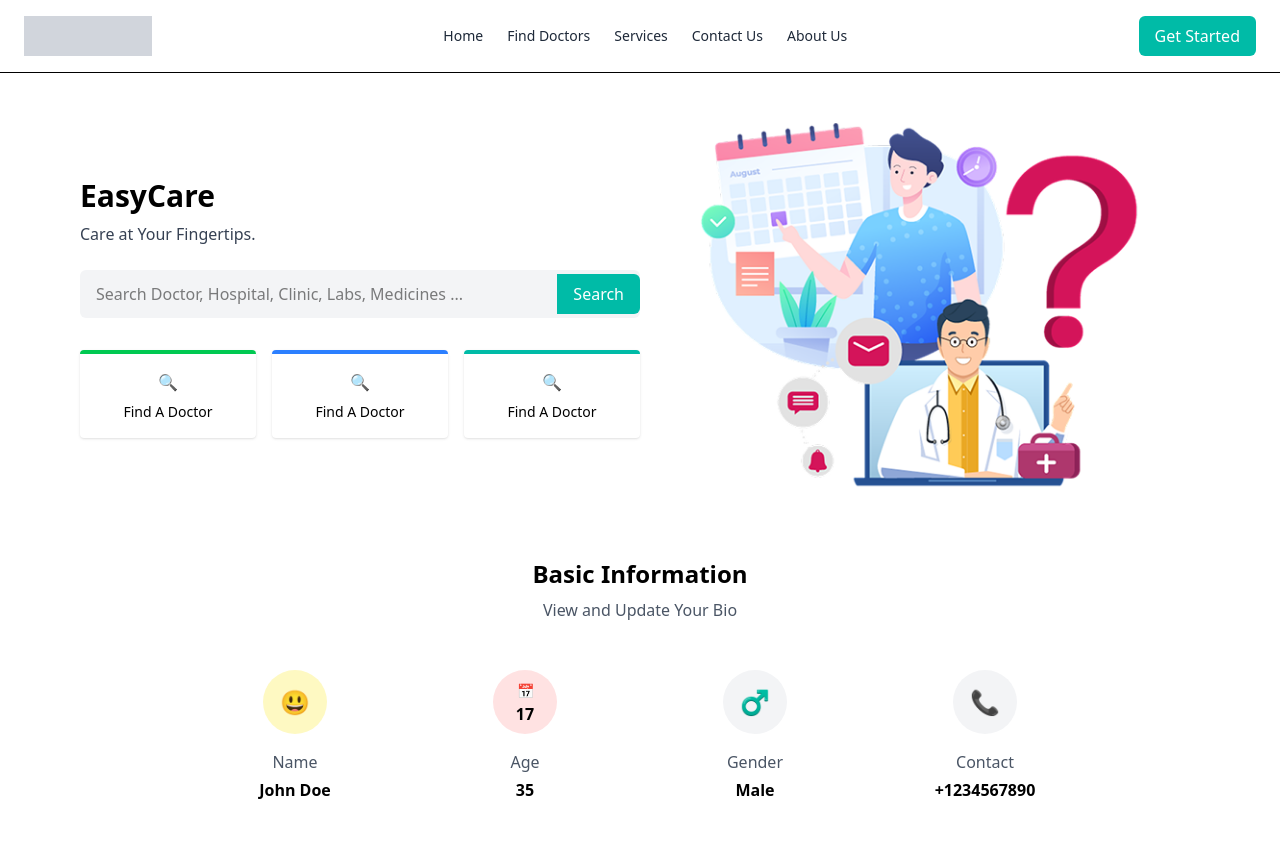
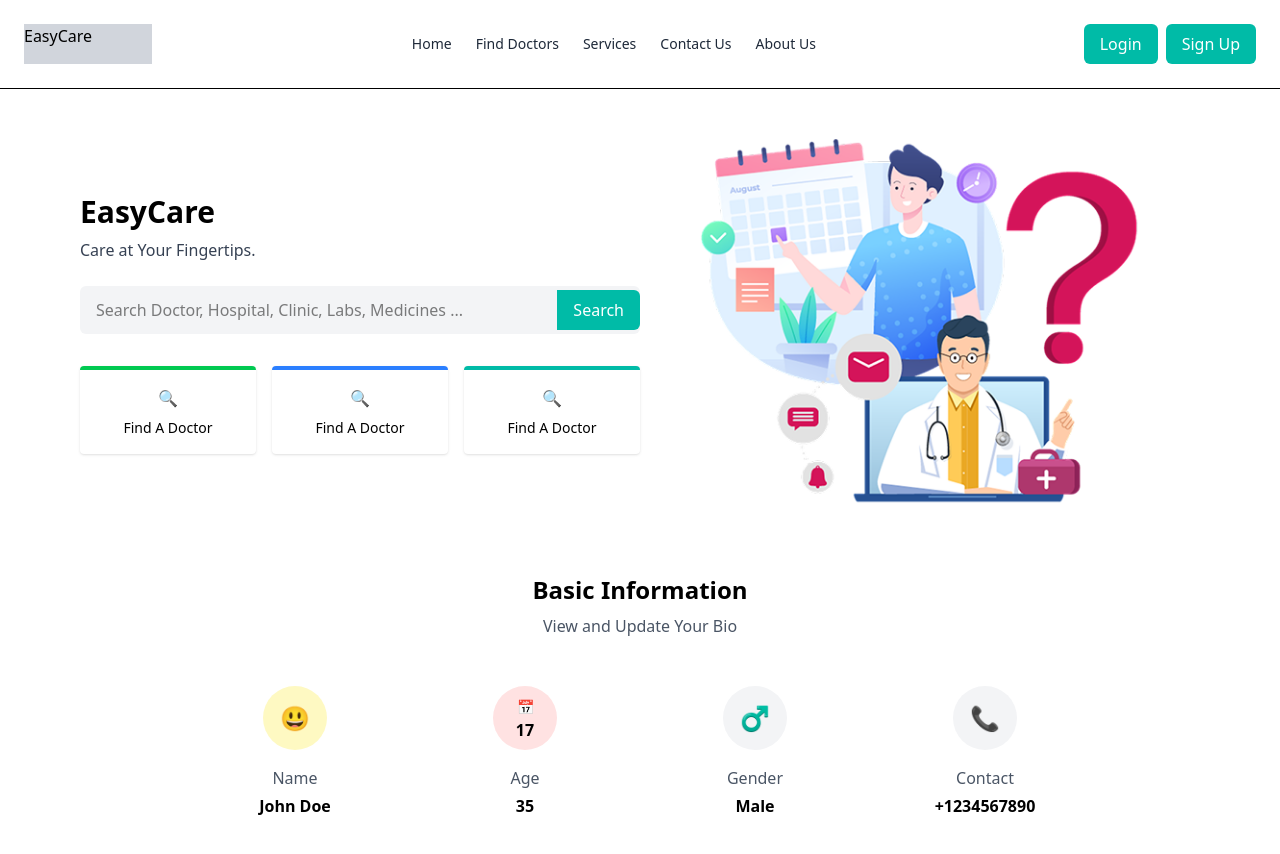
Before and after one commit to bijaykarki4742/doctor-appointment-system, a React (Vite) app in the folder Frontend/: page / in a window 1280 px wide. Shown: the top 854 px of the page. Built offline with nearby package versions, Linux system fonts and the light colour scheme.

Commit message:
login and signup button updated

```diff
--- a/Frontend/src/containers/EasyCare.tsx
+++ b/Frontend/src/containers/EasyCare.tsx
@@ -1,14 +1,20 @@
 import { Button } from '@/components/ui/button';
 import { Card, CardContent, CardDescription, CardHeader, CardTitle } from '@/components/ui/card';
 import { Input } from '@/components/ui/input';
+import { useNavigate } from "react-router-dom";
 
 const EasyCare = () => {
+
+  const navigate = useNavigate();
+
   return (
     <div className="min-h-screen bg-white">
       {/* Navigation Bar */}
       <nav className="flex items-center justify-between px-6 py-4 border-b">
         <div className="flex items-center">
-          <div className="w-32 h-10 bg-gray-300"></div>
+          <div className="w-32 h-10 bg-gray-300">
+            <h1>EasyCare</h1>
+          </div>
         </div>
         <div className="flex space-x-6">
           <a href="#" className="text-sm font-medium text-gray-800">Home</a>
@@ -17,7 +23,10 @@ const EasyCare = () => {
           <a href="#" className="text-sm font-medium text-gray-800">Contact Us</a>
           <a href="#" className="text-sm font-medium text-gray-800">About Us</a>
         </div>
-        <button className="px-4 py-2 bg-teal-500 text-white rounded-md">Get Started</button>
+        <div className="">
+          <button className="px-4 py-2 bg-teal-500 text-white rounded-md m-2" onClick={() => navigate("/login")}>Login</button>
+          <button className="px-4 py-2 bg-teal-500 text-white rounded-md" onClick={() => navigate("/signup")}>Sign Up</button>
+        </div>
       </nav>
 
       {/* Main Content */}
```
